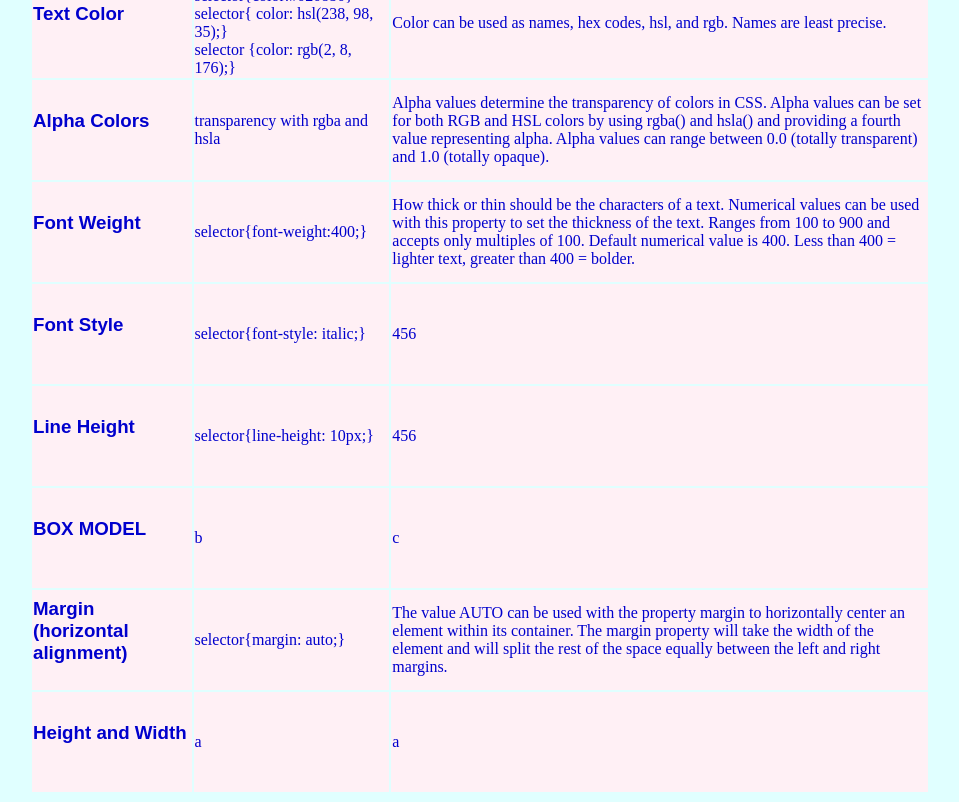
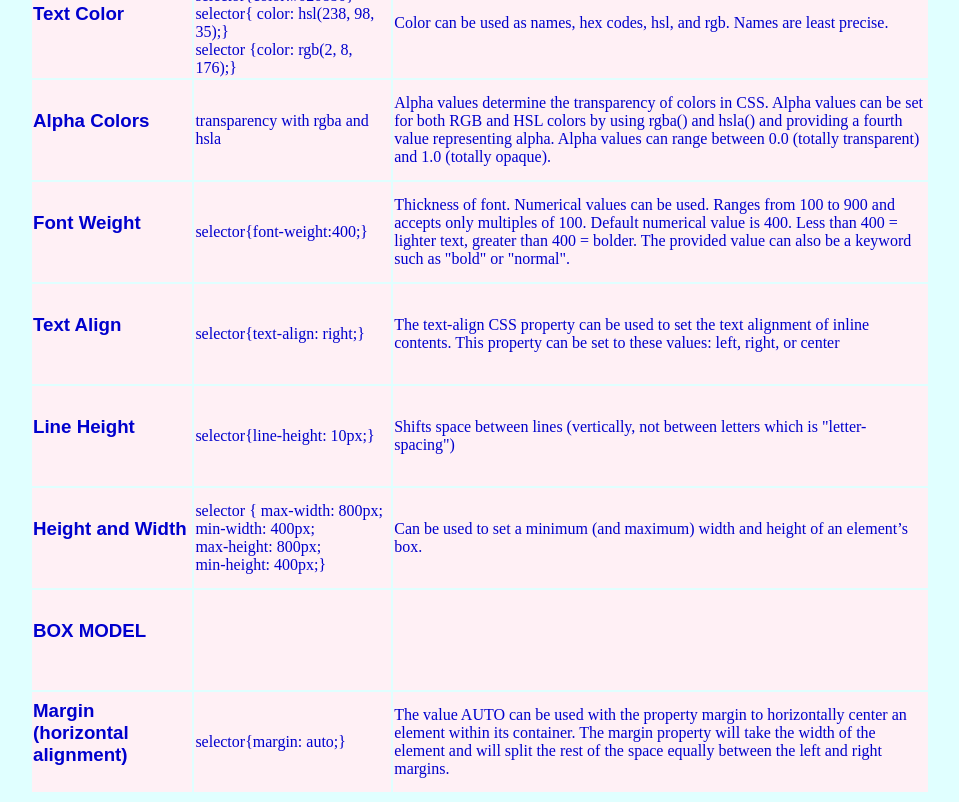
Before and after one commit to StephanieReinsma/CSSCheatSheet, a plain HTML site: page index.html in a window 1280 px wide. Shown: the part 366-1168 px from the top of the page, without its empty margins (160-1119 px from the left). Drawn offline with Linux system fonts and the light colour scheme.

Commit message:
Update index.html
Update : more complete info, some boxes rearranged

```diff
--- a/index.html
+++ b/index.html
@@ -49,27 +49,36 @@
           <tr>
             <td><h3>Font Weight</h3></td>
              <td>selector{font-weight:400;}</td>
-            <td>How thick or thin should be the characters of a text. Numerical values can be used with this property to set the thickness of the text.
-              Ranges from 100 to 900 and accepts only multiples of 100. Default numerical value is 400. Less than 400 = lighter text, greater than 400 = bolder.</td>
+            <td>Thickness of font. Numerical values can be used. Ranges from 100 to 900 and accepts only multiples of 100. Default numerical value is 400. Less than 400 = lighter text, greater than 400 = bolder. The provided value can also be a keyword such as "bold" or "normal".</td>
           </tr>
           <tr>
-            <td><h3>Font Style</h3></td>
-             <td>selector{font-style: italic;}
+            <td><h3>Text Align</h3></td>
+             <td>selector{text-align: right;}
              </td>
-            <td>456 </td>
+            <td>The text-align CSS property can be used to set the text alignment of inline contents. This property can be set to these values: left, right, or center </td>
           </tr>
           <tr>
           <td><h3>Line Height</h3></td>
              <td>selector{line-height: 10px;}</td>
-            <td>456 </td>
+            <td>Shifts space between lines (vertically, not between letters which is "letter-spacing") </td>
           </tr>
           <tr>
-          <td><h3>BOX MODEL</h3>
-          </td>
-          <td>b
-          </td>
-          <td>c
-          </td>
+            <td><h3>Height and Width </h3></td>
+            <td> selector { max-width: 800px; <br>
+              min-width: 400px; <br>
+              max-height: 800px; <br>
+              min-height: 400px;}
+            </td>
+            <td> Can be used to set a minimum (and maximum) width and height of an element’s box.
+            </td>
+          </tr>
+          <tr>
+            <td><h3>BOX MODEL</h3>
+            </td>
+            <td>
+            </td>
+            <td>
+            </td>
           </tr>
 
           <tr>
@@ -77,13 +86,7 @@
             <td>selector{margin: auto;}</td>
             <td> The value AUTO can be used with the property margin to horizontally center an element within its container. The margin property will take the width of the element and will split the rest of the space equally between the left and right margins.</td>
           </tr>
-          <tr>
-            <td><h3>Height and Width </h3></td>
-            <td>a
-            </td>
-            <td>a
-            </td>
-          </tr>
+
          </table>
       </main>
 
```
